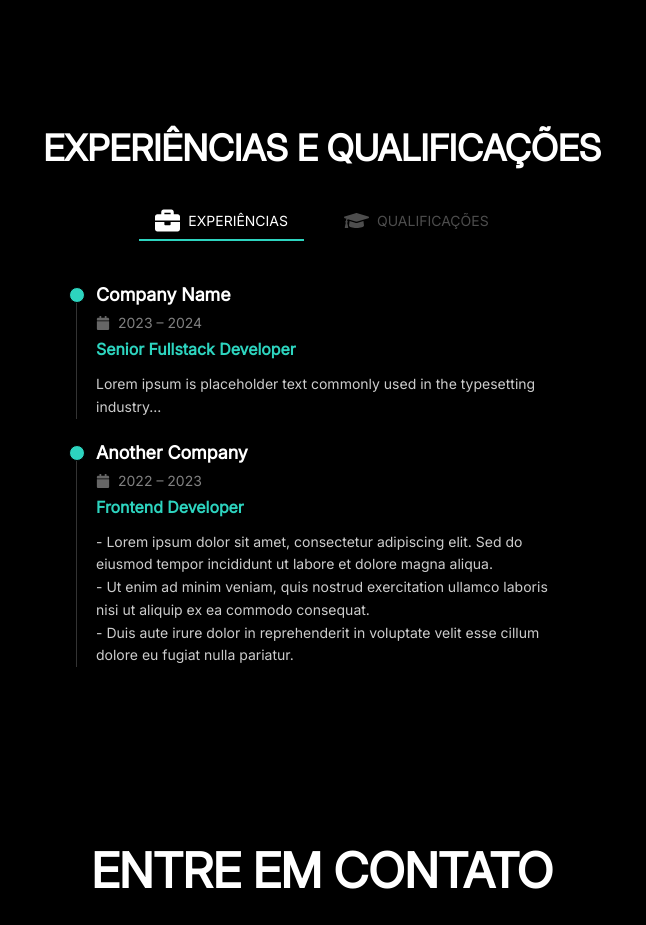
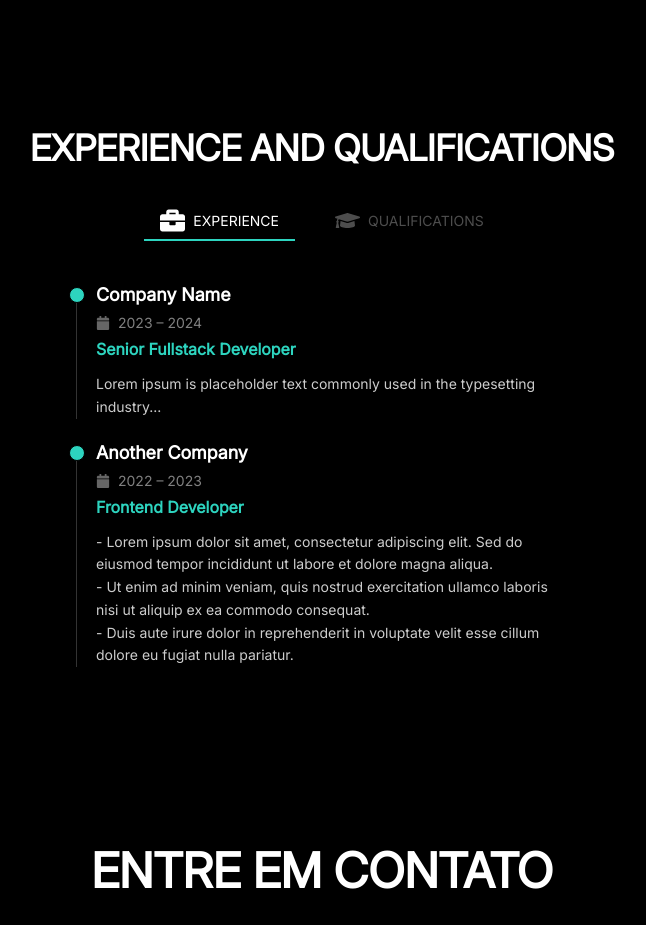
Before and after one commit to lucascarmon4/portfolio-lucascarmona, a React (Vite) app: page / in a window 1280 px wide. Shown: the part 1600-2525 px from the top of the page, without its empty margins (318-964 px from the left). Built offline with nearby package versions, Linux system fonts and the light colour scheme.

Commit message:
experience and qualifications translate

```diff
--- a/locales/en.json
+++ b/locales/en.json
@@ -54,6 +54,7 @@
         }
     },
     "experiences": {
+        "mainTitle": "Experience and Qualifications",
         "title": "Experience",
         "experience1": {
             "title": "Senior Fullstack Developer",
@@ -67,5 +68,28 @@
             "period": "2022 – 2023",
             "description": "- Lorem ipsum dolor sit amet, consectetur adipiscing elit. Sed do eiusmod tempor incididunt ut labore et dolore magna aliqua.\n- Ut enim ad minim veniam, quis nostrud exercitation ullamco laboris nisi ut aliquip ex ea commodo consequat.\n- Duis aute irure dolor in reprehenderit in voluptate velit esse cillum dolore eu fugiat nulla pariatur."
         }
+    },
+    "qualifications": {
+        "title": "Qualifications",
+        "qualification1": {
+            "title": "AWS Certification",
+            "company": "AWS Academy",
+            "period": "2023",
+            "description": "Fundamentals course in cloud computing focused on infrastructure.",
+            "link": "https://www.linkedin.com/in/lucas-carmona-neto/details/certifications/"
+        },
+        "qualification2": {
+            "title": "React Certification",
+            "company": "Online Course",
+            "period": "2022",
+            "description": "Advanced React course focused on building web applications."
+        },
+        "qualification3": {
+            "title": "JavaScript Certification",
+            "company": "Online Course",
+            "period": "2021",
+            "description": "Comprehensive JavaScript course covering from basics to advanced topics.",
+            "link": "https://www.linkedin.com/in/lucas-carmona-neto/details/certifications/"
+        }
     }
 }
--- a/locales/pt.json
+++ b/locales/pt.json
@@ -54,6 +54,7 @@
         }
     },
     "experiences": {
+        "mainTitle": "Experiências e Qualificações",
         "title": "Experiências",
         "experience1": {
             "title": "Desenvolvedor Fullstack Sênior",
@@ -67,5 +68,28 @@
             "period": "2022 – 2023",
             "description": "- Lorem ipsum dolor sit amet, consectetur adipiscing elit. Sed do eiusmod tempor incididunt ut labore et dolore magna aliqua.\n- Ut enim ad minim veniam, quis nostrud exercitation ullamco laboris nisi ut aliquip ex ea commodo consequat.\n- Duis aute irure dolor in reprehenderit in voluptate velit esse cillum dolore eu fugiat nulla pariatur."
         }
+    },
+    "qualifications": {
+        "title": "Qualificações",
+        "qualification1": {
+            "title": "Certificação AWS",
+            "company": "AWS Academy",
+            "period": "2023",
+            "description": "Curso de fundamentos em cloud com foco em infraestrutura...",
+            "link": "https://www.linkedin.com/in/lucas-carmona-neto/details/certifications/"
+        },
+        "qualification2": {
+            "title": "Certificação em React",
+            "company": "Curso Online",
+            "period": "2022",
+            "description": "Curso avançado de React com foco em desenvolvimento de aplicações web."
+        },
+        "qualification3": {
+            "title": "Certificação em JavaScript",
+            "company": "Curso Online",
+            "period": "2021",
+            "description": "Curso completo de JavaScript, abordando desde o básico até conceitos avançados.",
+            "link": "https://www.linkedin.com/in/lucas-carmona-neto/details/certifications/"
+        }
     }
 }
--- a/src/components/ExperienceSection/ExperienceSection.tsx
+++ b/src/components/ExperienceSection/ExperienceSection.tsx
@@ -2,7 +2,6 @@ import { useRef, useState, useEffect } from "react";
 import { FaBriefcase, FaGraduationCap } from "react-icons/fa";
 import QualificationItem from "./QualificationItem";
 import ExperienceItem from "./ExperienceItem";
-import qualifications from "../../data/qualifications.json";
 import { useTranslation } from "react-i18next";
 
 const ExperienceSection = () => {
@@ -35,6 +34,20 @@ const ExperienceSection = () => {
         description: t(`experiences.${key}.description`),
     }));
 
+    const qualificationKeys = [
+        "qualification1",
+        "qualification2",
+        "qualification3",
+    ];
+
+    const qualifications = qualificationKeys.map((key) => ({
+        title: t(`qualifications.${key}.title`),
+        company: t(`qualifications.${key}.company`),
+        period: t(`qualifications.${key}.period`),
+        description: t(`qualifications.${key}.description`),
+        link: t(`qualifications.${key}.link`, ""), // "" como fallback caso não exista
+    }));
+
     const data = activeTab === "experiences" ? experiences : qualifications;
 
     return (
@@ -46,7 +59,7 @@ const ExperienceSection = () => {
                 className="text-3xl sm:text-4xl font-bold mb-8 text-center"
                 data-aos="zoom-in-up"
             >
-                EXPERIÊNCIAS E QUALIFICAÇÕES
+                {t("experiences.mainTitle").toUpperCase()}
             </h2>
 
             <div
@@ -72,7 +85,7 @@ const ExperienceSection = () => {
                     }`}
                 >
                     <FaBriefcase size={25} />
-                    EXPERIÊNCIAS
+                    {t("experiences.title").toUpperCase()}
                 </button>
                 <button
                     ref={qualificationsRef}
@@ -84,7 +97,7 @@ const ExperienceSection = () => {
                     }`}
                 >
                     <FaGraduationCap size={25} />
-                    QUALIFICAÇÕES
+                    {t("qualifications.title").toUpperCase()}
                 </button>
             </div>
 
--- a/src/data/qualifications.json
+++ /dev/null
@@ -1,22 +0,0 @@
-[
-    {
-        "title": "Certificação AWS",
-        "company": "AWS Academy",
-        "period": "2023",
-        "description": "Curso de fundamentos em cloud com foco em infraestrutura...",
-        "link": "https://www.linkedin.com/in/lucas-carmona-neto/details/certifications/"
-    },
-    {
-        "title": "Certificação em React",
-        "company": "Curso Online",
-        "period": "2022",
-        "description": "Curso avançado de React com foco em desenvolvimento de aplicações web."
-    },
-    {
-        "title": "Certificação em JavaScript",
-        "company": "Curso Online",
-        "period": "2021",
-        "description": "Curso completo de JavaScript, abordando desde o básico até conceitos avançados.",
-        "link": "https://www.linkedin.com/in/lucas-carmona-neto/details/certifications/"
-    }
-]
```
